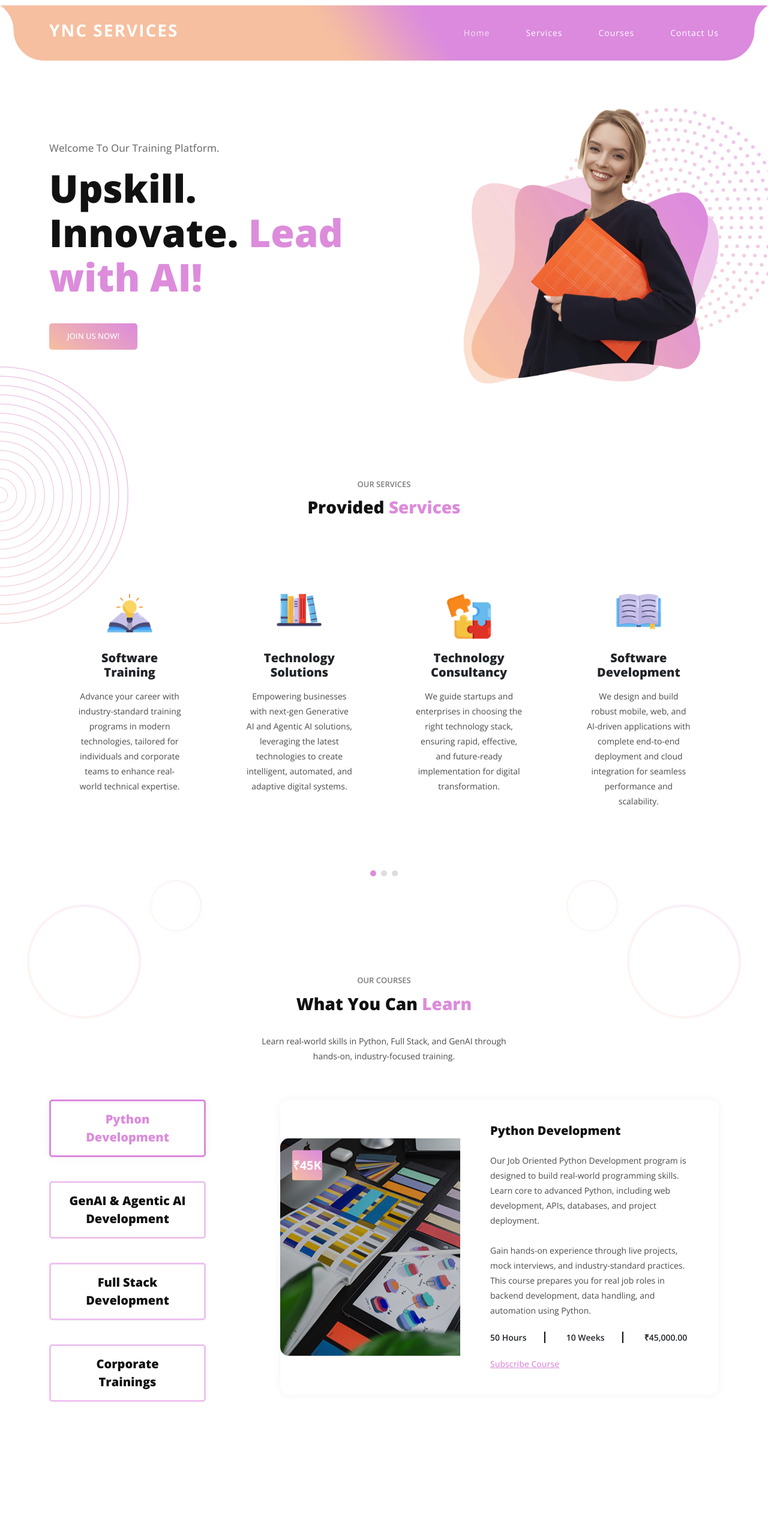
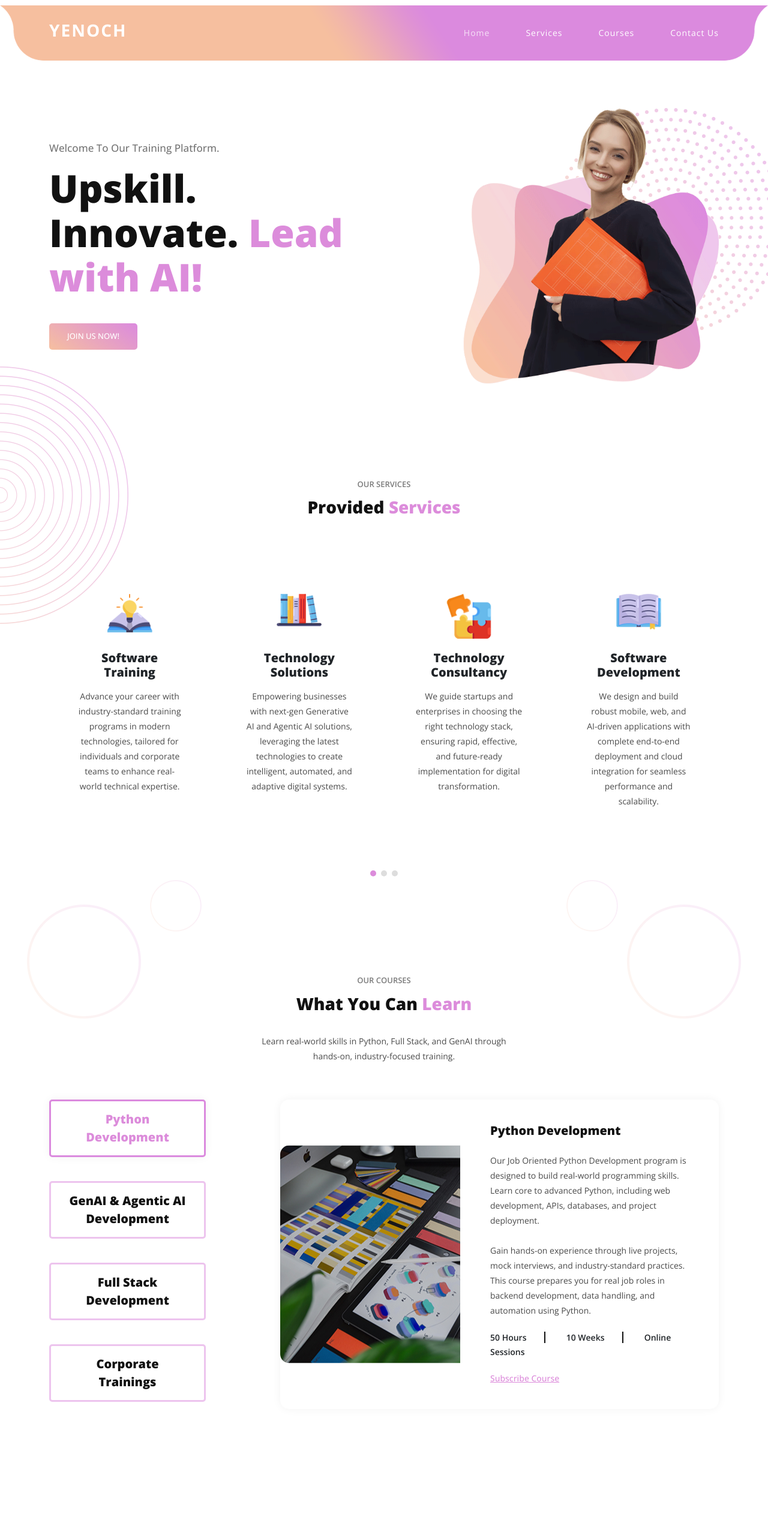
Before and after one commit to yenochinfo-cmd/yenoch, a plain HTML site: page index.html in a window 1280 px wide. Shown: the top 2534 px of the page at 60% size. Drawn offline with nearby package versions, Linux system fonts and the light colour scheme.

Commit message:
Some minor changes

```diff
--- a/index.html
+++ b/index.html
@@ -35,7 +35,7 @@
                   <nav class="main-nav">
                       <!-- ***** Logo Start ***** -->
                       <a href="index.html" class="logo">
-                          YNC Services
+                          YENOCH
                       </a>
                       <!-- ***** Logo End ***** -->
                       <!-- ***** Menu Start ***** -->
@@ -232,7 +232,6 @@
                       <div>
                         <div class="left-image">
                           <img src="assets/images/courses-01.jpg" alt="">
-                          <div class="price"><h6>₹45K</h6></div>
                         </div>
                         <div class="right-content">
                           <h4>Python Development</h4>
@@ -240,7 +239,7 @@
                           <br><br>Gain hands-on experience through live projects, mock interviews, and industry-standard practices. This course prepares you for real job roles in backend development, data handling, and automation using Python.</p>
                           <span>50 Hours</span>
                           <span>10 Weeks</span>
-                          <span class="last-span">₹45,000.00</span>
+                          <span class="last-span">Online Sessions</span>
                           <div class="text-button">
                             <a href="#contact-section">Subscribe Course</a>
                           </div>
@@ -251,7 +250,6 @@
                       <div>
                         <div class="left-image">
                           <img src="assets/images/courses-02.jpg" alt="">
-                          <div class="price"><h6>₹30K</h6></div>
                         </div>
                         <div class="right-content">
                           <h4>GenAI & Agentic AI Development</h4>
@@ -259,7 +257,7 @@
                           <br><br> Gain hands-on experience in prompt engineering, multi-agent workflows, LLM integration, and AI automation. This course equips you to design, develop, and deploy next-generation AI-driven applications.</p>
                           <span>30 Hours</span>
                           <span>6 Weeks</span>
-                          <span class="last-span">₹30,000.00</span>
+                          <span class="last-span">Online Sessions</span>
                           <div class="text-button">
                             <a href="#contact-section">Subscribe Course</a>
                           </div>
@@ -270,7 +268,6 @@
                       <div>
                         <div class="left-image">
                           <img src="assets/images/courses-03.jpg" alt="">
-                          <div class="price"><h6>₹45K</h6></div>
                         </div>
                         <div class="right-content">
                           <h4>Full Stack Development</h4>
@@ -278,7 +275,7 @@
                           <br><br> Learn to design responsive user interfaces, create RESTful APIs, and manage databases efficiently. Gain real-world experience through hands-on projects, preparing you for professional full stack developer roles.</p>
                           <span>60 Hours</span>
                           <span>12 Weeks</span>
-                          <span class="last-span">₹45,000.00</span>
+                          <span class="last-span">Online Sessions</span>
                           <div class="text-button">
                             <a href="#contact-section">Subscribe Course</a>
                           </div>
@@ -289,7 +286,6 @@
                       <div>
                         <div class="left-image">
                           <img src="assets/images/courses-04.jpg" alt="">
-                          <div class="price"><h6>₹50K</h6></div>
                         </div>
                         <div class="right-content">
                           <h4>Corporate Trainings</h4>
@@ -297,7 +293,7 @@
                           <br><br>We design customized training modules aligned with your organization’s goals, ensuring employees gain practical, project-based skills that improve productivity, innovation, and overall business performance.</p>
                           <span>10 Hours</span>
                           <span>2 Weeks</span>
-                          <span class="last-span">₹50,000.00</span>
+                          <span class="last-span">Online Sessions</span>
                           <div class="text-button">
                             <a href="#contact-section">Subscribe Course</a>
                           </div>
@@ -331,6 +327,8 @@
                   </div>
                   <h4>Phone</h4>
                   <span>+91 8886 771 771</span>
+                <br>
+                  <span>+91 97044 42461</span>
                 </div>
               </div>
               <div class="col-lg-4">
@@ -385,9 +383,9 @@
         </div>
         <div class="col-lg-12">
           <ul class="social-icons">
+            <li><a href="https://www.linkedin.com/in/yenoch-services-04bab0390"><i class="fa fa-linkedin"></i></a></li>
+            <li><a href="https://www.instagram.com/yenoch_it_services"><i class="fa fa-instagram"></i></a></li>
             <li><a href="https://www.instagram.com/yenoch_it_services"><i class="fa fa-facebook"></i></a></li>
-            <li><a href="https://www.instagram.com/yenoch_it_services"><i class="fa fa-instagram"></i></a></li>
-            <li><a href="https://www.instagram.com/yenoch_it_services"><i class="fa fa-linkedin"></i></a></li>
           </ul>
         </div>
         <div class="col-lg-12">
```
